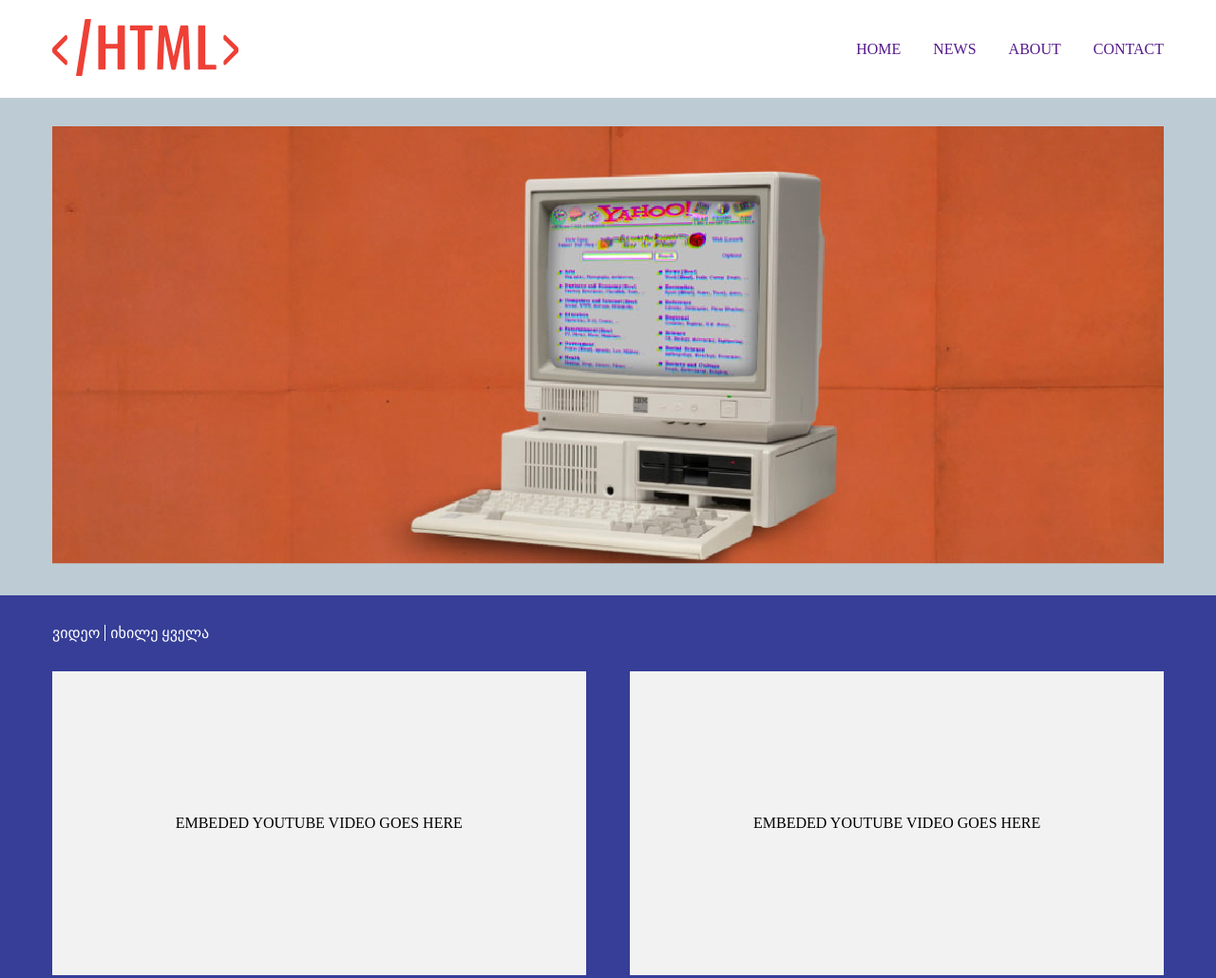
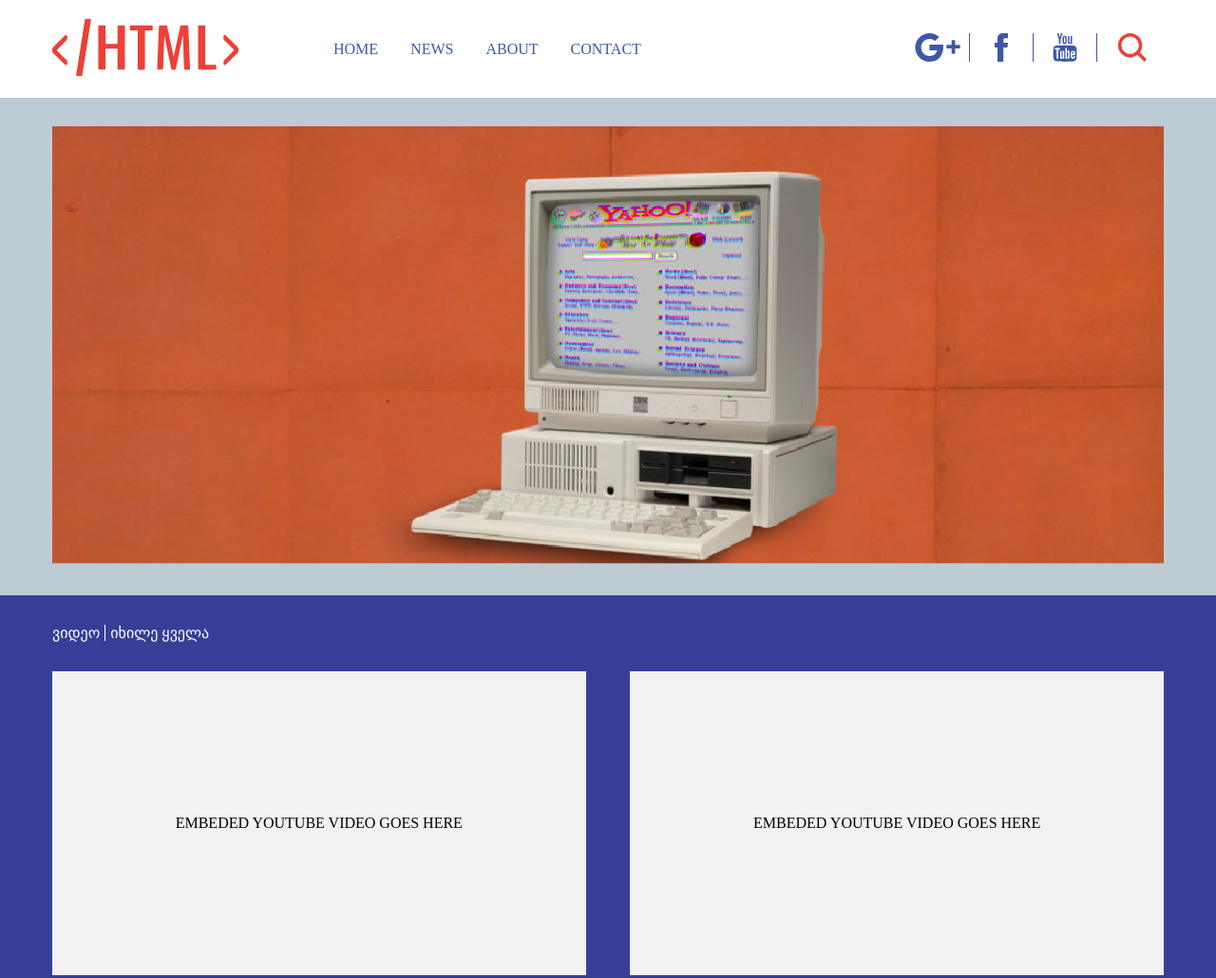
Before and after one commit to jimimez/jimimez.github.io, a plain HTML site: page lesson6/index.html in a window 1280 px wide. Shown: the whole page at 95% size. Drawn offline with Linux system fonts and the light colour scheme.

Commit message:
no message

```diff
--- a/lesson6/css/style.css
+++ b/lesson6/css/style.css
@@ -16,7 +16,8 @@ header{
 }
 
 .main-navigation{
-	float:right;
+	float:left;
+	margin-left: 100px;
 }
 
 .clear:after{
@@ -34,6 +35,10 @@ header{
 
 .main-navigation ul li:last-child{
 	margin-right: 0;
+}
+
+.main-navigation a{
+	color: #3D58A6;
 }
 
 .slider{
@@ -77,3 +82,24 @@ header{
     margin-right: 5px;
 
 }
+
+.social-icons{
+	height:30px;
+	width:66px;
+	display:inline-block;
+	border-right:1px solid #3D58A6;
+}
+
+.social-icons:last-child{
+	border-right: none;
+}
+
+.social-icons img{
+	width:100%;
+	height:100%;
+}
+
+.social{
+	float:right;
+	padding: 15px 0;
+}
--- a/lesson6/index.html
+++ b/lesson6/index.html
@@ -18,6 +18,13 @@
 				<li><a href="">CONTACT</a></li>
 			</ul>
 		</nav>
+		<div class="social">
+					<div class="social-icons"><img class="google" src="images/google-plus.svg"></div><!--
+					--><div class="social-icons"><img class="face" src="images/facebook-icon.svg"></div><!--
+					--><div class="social-icons"><img class="you" src="images/youtube.svg"></div>
+					<div class="social-icons"><img class="search" src="images/search.svg"></div>
+		</div>
+
 	</div>
 </header>
 <section class="slider">
```
Also changed, not shown: lesson6/images/facebook-icon.svg (added), lesson6/images/google-plus.svg (added), lesson6/images/search.svg (added), lesson6/images/youtube.svg (added).
